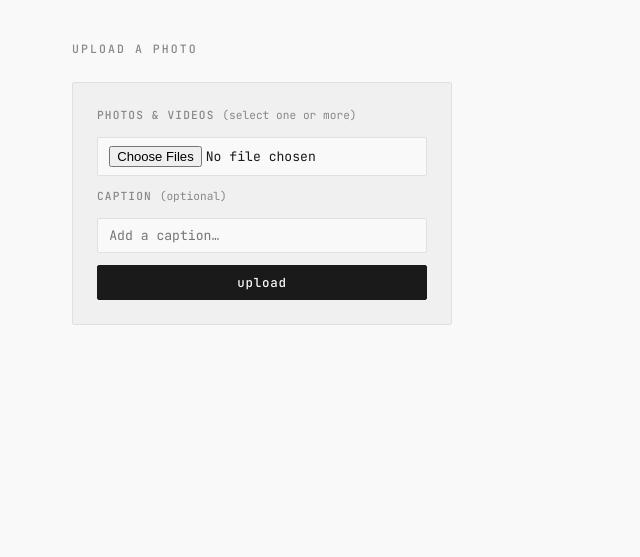
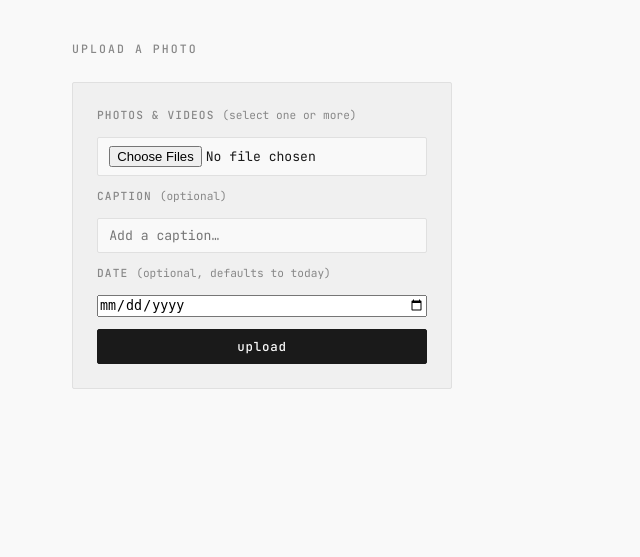
Before and after one commit to danielbonkowsky/sharayunet, a Flask app: page /upload in a window 1280 px wide. Shown: the part 53-610 px from the top of the page, without its empty margins (0-640 px from the left). Run offline with Flask 3, Linux system fonts and the light colour scheme; the visitor is signed in with stand-in values (Sample User, id 1).

Commit message:
Admin can manually set date on uploaded photos

```diff
--- a/app.py
+++ b/app.py
@@ -249,9 +249,18 @@ def upload():
     if request.method == "POST":
         files = [f for f in request.files.getlist("photos") if f and f.filename != ""]
         caption = request.form.get("caption", "").strip()
+        post_date = request.form.get("post_date", "").strip()
         if not files:
             flash("Please select at least one file to upload.")
             return redirect(url_for("upload"))
+        # Build timestamp: use provided date at noon UTC, or current time
+        if post_date:
+            try:
+                created_at = datetime.strptime(post_date, "%Y-%m-%d").replace(hour=12).strftime("%Y-%m-%d %H:%M:%S")
+            except ValueError:
+                created_at = None
+        else:
+            created_at = None
         uploaded = []
         for f in files:
             mtype = detect_media_type(f)
@@ -259,10 +268,16 @@ def upload():
             uploaded.append((result["secure_url"], result["public_id"], mtype))
         db = get_db()
         first_url, first_public_id, first_mtype = uploaded[0]
-        cursor = db.execute(
-            "INSERT INTO photos (cloudinary_url, cloudinary_public_id, media_type, caption) VALUES (?, ?, ?, ?)",
-            (first_url, first_public_id, first_mtype, caption or None),
-        )
+        if created_at:
+            cursor = db.execute(
+                "INSERT INTO photos (cloudinary_url, cloudinary_public_id, media_type, caption, created_at) VALUES (?, ?, ?, ?, ?)",
+                (first_url, first_public_id, first_mtype, caption or None, created_at),
+            )
+        else:
+            cursor = db.execute(
+                "INSERT INTO photos (cloudinary_url, cloudinary_public_id, media_type, caption) VALUES (?, ?, ?, ?)",
+                (first_url, first_public_id, first_mtype, caption or None),
+            )
         photo_id = cursor.lastrowid
         for i, (url, public_id, mtype) in enumerate(uploaded):
             db.execute(
@@ -273,6 +288,23 @@ def upload():
         flash("Uploaded successfully!")
         return redirect(url_for("index"))
     return render_template("upload.html")
+
+
+@app.route("/photo/<int:photo_id>/edit-date", methods=["POST"])
+@login_required
+def edit_photo_date(photo_id):
+    db = get_db()
+    if db.execute("SELECT id FROM photos WHERE id = ?", (photo_id,)).fetchone() is None:
+        return render_template("404.html"), 404
+    post_date = request.form.get("post_date", "").strip()
+    try:
+        created_at = datetime.strptime(post_date, "%Y-%m-%d").replace(hour=12).strftime("%Y-%m-%d %H:%M:%S")
+    except ValueError:
+        flash("Invalid date.")
+        return redirect(url_for("photo", photo_id=photo_id))
+    db.execute("UPDATE photos SET created_at = ? WHERE id = ?", (created_at, photo_id))
+    db.commit()
+    return redirect(url_for("photo", photo_id=photo_id))
 
 
 @app.route("/delete/<int:photo_id>", methods=["POST"])
--- a/templates/photo.html
+++ b/templates/photo.html
@@ -60,6 +60,11 @@
     <p class="photo-date">{{ photo['created_at'][:10] }}</p>
 
     {% if session.get('logged_in') %}
+      <form class="edit-date-form" method="post" action="{{ url_for('edit_photo_date', photo_id=photo['id']) }}">
+        <label for="edit_post_date">Date</label>
+        <input id="edit_post_date" name="post_date" type="date" value="{{ photo['created_at'][:10] }}" required>
+        <button class="btn btn-primary" type="submit">Save date</button>
+      </form>
       <form
         class="delete-form"
         method="post"
--- a/templates/upload.html
+++ b/templates/upload.html
@@ -29,6 +29,13 @@
       maxlength="300"
     >
 
+    <label for="post_date">Date <span class="optional">(optional, defaults to today)</span></label>
+    <input
+      id="post_date"
+      name="post_date"
+      type="date"
+    >
+
     <button class="btn btn-primary" type="submit">Upload</button>
   </form>
 </div>
```
